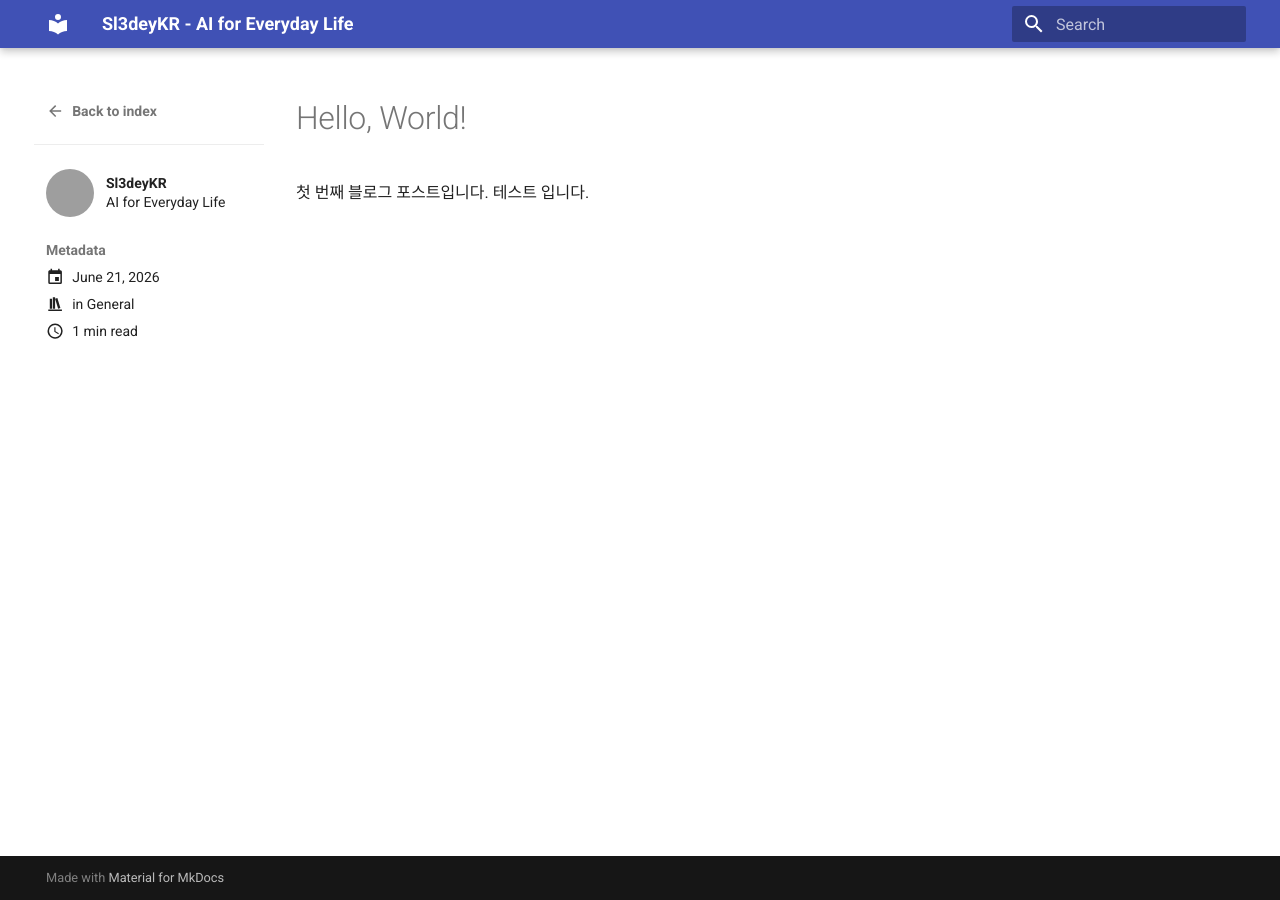
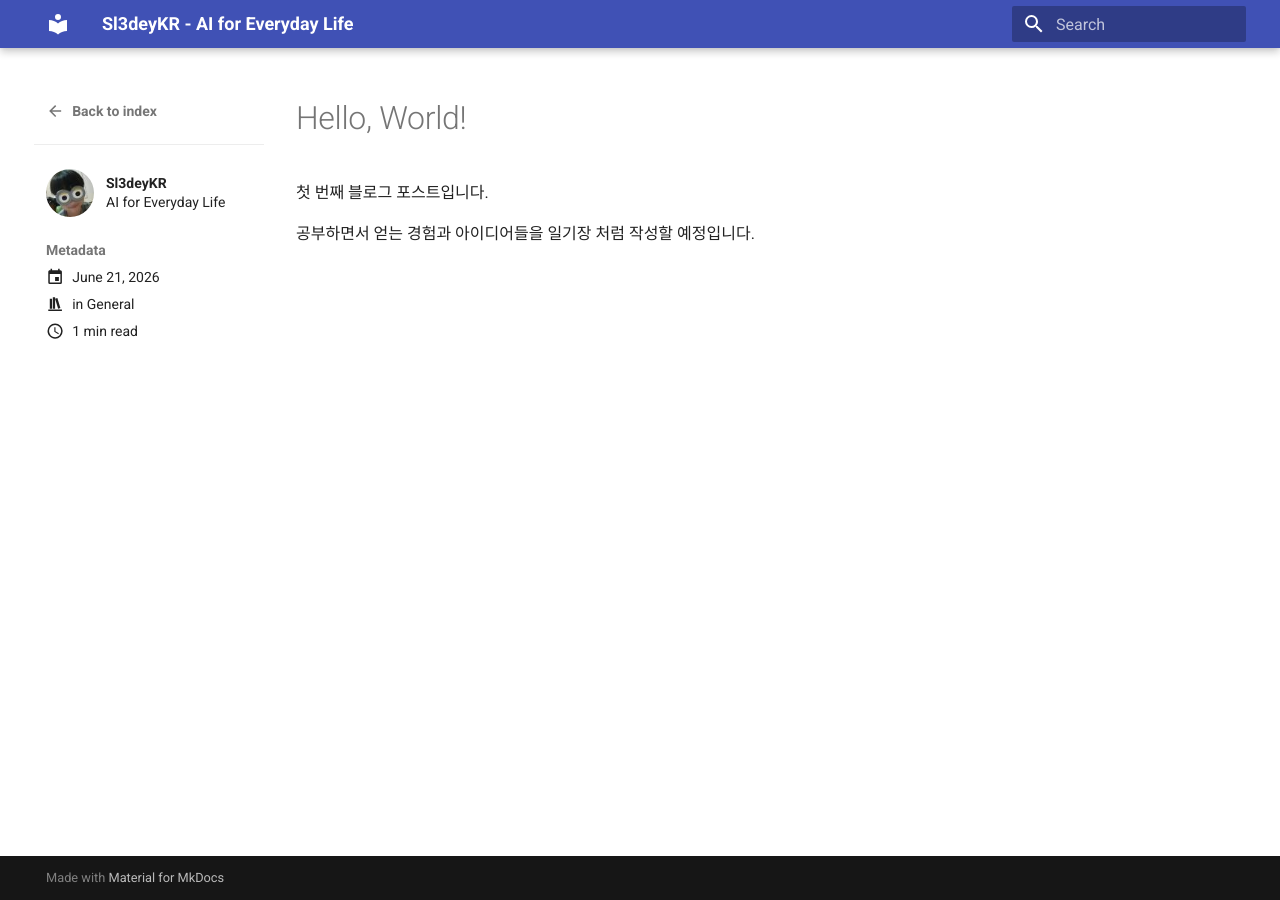
Before and after one commit to sl3deykr/sl3deykr.github.io, an MkDocs documentation site: the page built from docs/blog/posts/2026-06-21-hello-world.md, in a window 1280 px wide. Built offline with MkDocs 1.6.1 and Material for MkDocs 9.7.7, drawn with Linux system fonts in a browser that asks for light colours; grey boxes are pictures that could not be loaded.

Commit message:
blog update

```diff
--- a/docs/blog/.authors.yml
+++ b/docs/blog/.authors.yml
@@ -2,4 +2,4 @@ authors:
   sl3deykr:
     name: Sl3deyKR
     description: AI for Everyday Life
-    avatar: https://avatars.githubusercontent.com/u/sl3deykr
+    avatar: assets/images/avatar.jpg
--- a/docs/blog/posts/2026-06-21-hello-world.md
+++ b/docs/blog/posts/2026-06-21-hello-world.md
@@ -12,4 +12,5 @@ tags:
 # Hello, World!
 
 첫 번째 블로그 포스트입니다.
-테스트 입니다.
+
+공부하면서 얻는 경험과 아이디어들을 일기장 처럼 작성할 예정입니다.
```
Also changed, not shown: docs/blog/index.md (added, +1 -0 lines), docs/assets/images/avatar.jpg (added).
